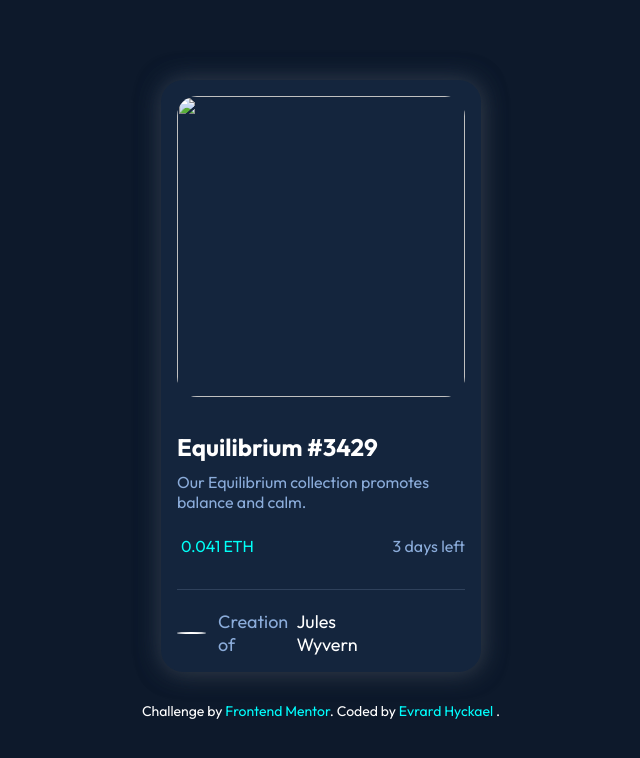
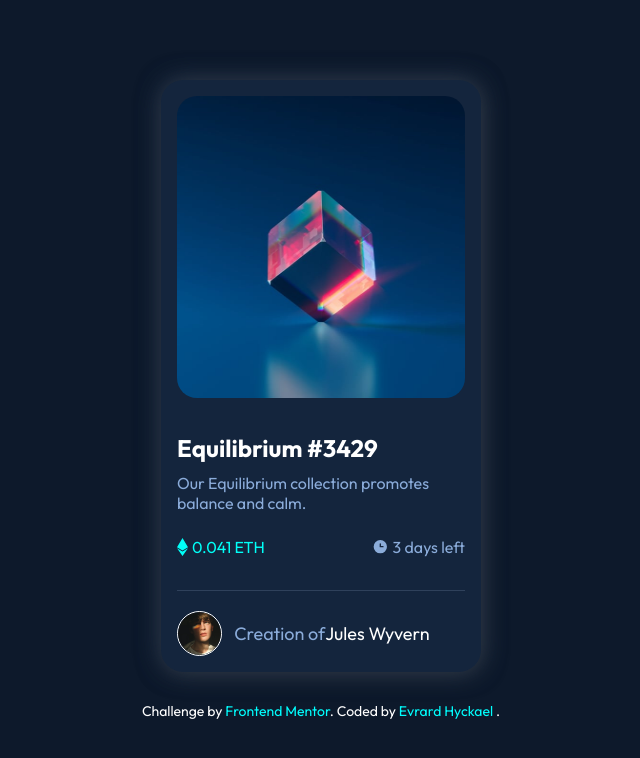
Before and after one commit to Hyckael/nft-preview-card-component-main, a plain HTML site: page index.html in a window 1280 px wide. Shown: the whole page, without its empty margins (319-959 px from the left). Drawn offline with Linux system fonts and the light colour scheme; the site is published under a folder, as on GitHub Pages, so addresses that start at the root find nothing.

Commit message:
modification

```diff
--- a/index.html
+++ b/index.html
@@ -13,9 +13,9 @@
     <main class="main">
             <div class="card">
                 <div class="imgContainer">
-                        <img class="first" src="/images/image-equilibrium.jpg" alt="">
+                        <img class="first" src="./images/image-equilibrium.jpg" alt="">
                         <div class="imgs">
-                            <img class="second" src="/images/icon-view.svg" alt="">
+                            <img class="second" src="./images/icon-view.svg" alt="">
                         </div>
                     </div>
                         <div class="textCont">
@@ -24,15 +24,15 @@
                         </div>
                         <div class="price">
                                 <p id="prix">
-                                <img src="/images/icon-ethereum.svg" alt="">
+                                <img src="./images/icon-ethereum.svg" alt="">
                                     0.041 ETH</p>
                                 <p id="day">
-                                <img src="/images/icon-clock.svg" alt="">
+                                <img src="./images/icon-clock.svg" alt="">
                                     3 days left</p>
                         </div>
                         <div class="dispo">
                             <p id="day">
-                                <img src="/images/image-avatar.png" alt="">
+                                <img src="./images/image-avatar.png" alt="">
                                 Creation of <span> Jules Wyvern</span></p>
                         </div>
                     </div>
```
